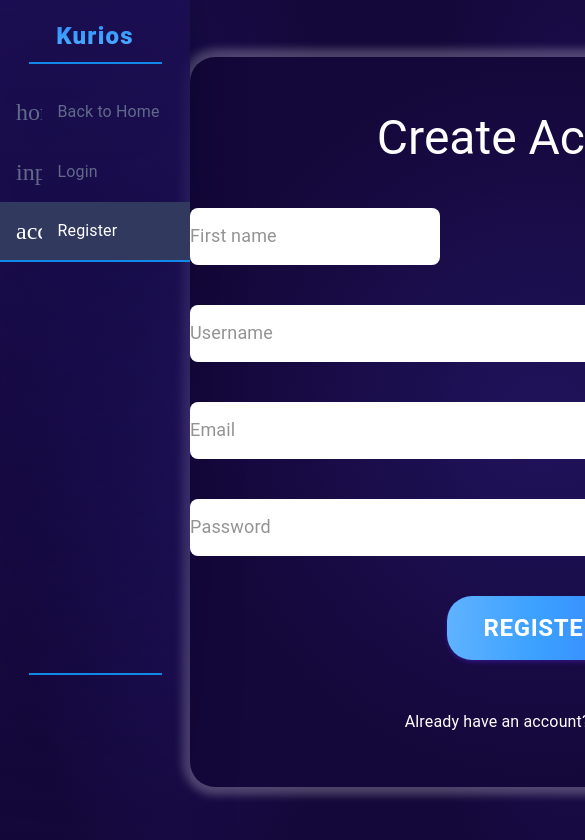
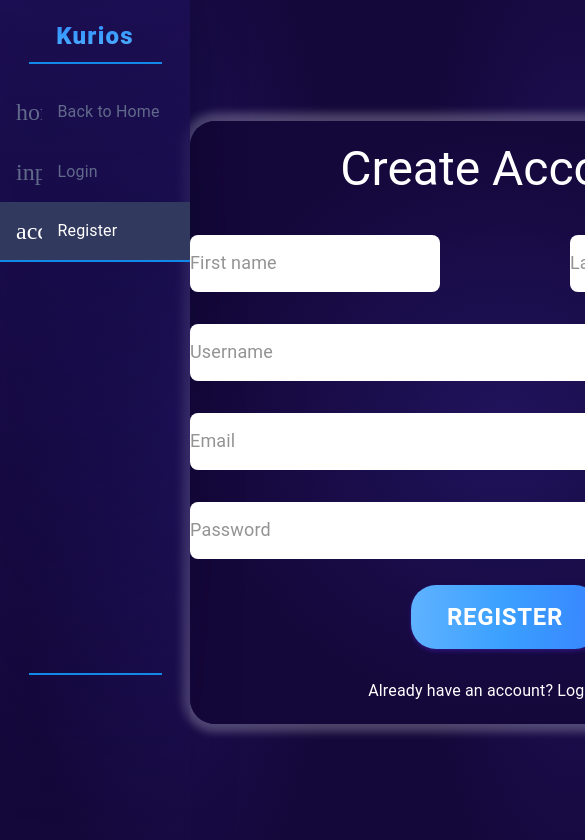
Before and after one commit to SITE-Capstone/capstone_fe, a React (Create React App) app: page /register in a window 390 px wide. Shown: the top 840 px of the page, 585 px wide, since content can reach past the window. Built offline with nearby package versions, Linux system fonts and the light colour scheme; no server answers; the HTML template or start-up script is replaced by a standard one.

Commit message:
fixed register and login responsiveness on laptop screens

```diff
--- a/src/components/App/App.js
+++ b/src/components/App/App.js
@@ -1,7 +1,7 @@
 import "./App.css";
 import { useState, useEffect } from "react";
 import apiClient from "../Services/apiClient";
-import { Routes, Route } from "react-router-dom";
+import { Routes, Route, Link } from "react-router-dom";
 import Tutorial from "../Tutorial/Tutorial";
 import Login from "../Login/Login";
 import Tradeview from "../Tradeview/Tradeview";
@@ -12,6 +12,7 @@ import Buy from "../Buy/Buy";
 import Sell from "../Sell/Sell";
 import Landing from "../Landing/Landing";
 import UserContext from "../../hooks/userContext";
+import { Button } from "@material-ui/core";
 
 function App() {
   const [user, setUser] = useState({});
@@ -49,7 +50,17 @@ function App() {
                 path="/tutorial"
                 element={
                   Object.keys(user).length === 0 ? (
-                    <h1 style={{ textAlign: "center" }}>Not logged in</h1>
+                    <div>
+                      <h1 style={{ textAlign: "center" }}>Not logged in</h1>
+                      <div style={{ display: "flex", width: 385, justifyContent: "space-between" }}>
+                        <Link to="/login" style={{ textDecoration: "none" }}>
+                          <Button variant="contained">Sign in</Button>
+                        </Link>
+                        <Link to="/register" style={{ textDecoration: "none" }}>
+                          <Button variant="contained">Register</Button>
+                        </Link>
+                      </div>
+                    </div>
                   ) : (
                     <Tutorial
                       setVideoUrl={setVideoUrl}
@@ -64,7 +75,17 @@ function App() {
                 path="/dashboard"
                 element={
                   Object.keys(user).length === 0 ? (
-                    <h1 style={{ textAlign: "center" }}>Not logged in</h1>
+                    <div>
+                      <h1 style={{ textAlign: "center" }}>Not logged in</h1>
+                      <div style={{ display: "flex", width: 385, justifyContent: "space-between" }}>
+                        <Link to="/login" style={{ textDecoration: "none" }}>
+                          <Button variant="contained">Sign in</Button>
+                        </Link>
+                        <Link to="/register" style={{ textDecoration: "none" }}>
+                          <Button variant="contained">Register</Button>
+                        </Link>
+                      </div>
+                    </div>
                   ) : (
                     <Dashboard setSymbol={setCoinSymbol} setName={setCoinName} />
                   )
--- a/src/components/Tradeview/Tradeview.js
+++ b/src/components/Tradeview/Tradeview.js
@@ -1,7 +1,6 @@
-import { React, useState, useEffect } from "react";
 import { Link } from "react-router-dom";
 // import apiClient from "../Services/apiClient";
-// import Chart from "../Chart/Chart";
+import Chart from "../Chart/Chart";
 import Coinheader from "../Coinheader/Coinheader";
 import About from "../About/About";
 import Statistics from "../Statistics/Statistics";
@@ -33,7 +32,7 @@ function Tradeview({ symbol, name, setTutorialId }) {
       <Link to="/dashboard" className={classes.link}>
         <Icon className={classes.back}>arrow_circle_up</Icon>
       </Link>
-      {/* <Chart symbol={symbol} /> */}
+      <Chart symbol={symbol} />
       <Coinheader symbol={symbol} />
       <About name={name} symbol={symbol} setTutorialId={setTutorialId} />
       <Statistics />
--- a/src/hooks/useLogin.js
+++ b/src/hooks/useLogin.js
@@ -27,6 +27,9 @@ const useLogin = ({ setUser }) => {
       color: "white",
       fontSize: "24px",
       fontWeight: "bold",
+      "@media (max-width: 1440px)": {
+        marginBottom: 30,
+      },
     },
     card: {
       backgroundColor: "red",
@@ -40,10 +43,18 @@ const useLogin = ({ setUser }) => {
       justifyContent: "center",
       alignItems: "center",
       textAlign: "center",
+      "@media (max-width: 1440px)": {
+        height: 603,
+        width: 630,
+      },
     },
     title: {
       marginTop: 60,
       marginBottom: 50,
+      "@media (max-width: 1440px)": {
+        marginTop: 40,
+        marginBottom: 30,
+      },
     },
     error: {
       color: "red",
--- a/src/hooks/useRegister.js
+++ b/src/hooks/useRegister.js
@@ -15,6 +15,9 @@ function useRegister({ setUser }) {
       borderRadius: "8px",
       height: "57px",
       margin: "20px 0 20px 0",
+      "@media (max-width: 1440px)": {
+        margin: "16px 0 16px 0",
+      },
     },
     registerBtn: {
       marginTop: 20,
@@ -27,9 +30,12 @@ function useRegister({ setUser }) {
       color: "white",
       fontSize: "24px",
       fontWeight: "bold",
+      "@media (max-width: 1440px)": {
+        marginTop: 10,
+        marginBottom: 30,
+      },
     },
     card: {
-      backgroundColor: "red",
       background: "radial-gradient(50% 50% at 50% 50%, #20135C 0%, #140739 100%)",
       boxShadow: "0px 0px 8px 8px rgba(255, 255, 255, 0.25)",
       borderRadius: "25px",
@@ -40,10 +46,18 @@ function useRegister({ setUser }) {
       justifyContent: "center",
       alignItems: "center",
       textAlign: "center",
+      "@media (max-width: 1440px)": {
+        height: 603,
+        width: 630,
+      },
     },
     title: {
       marginTop: 60,
       marginBottom: 50,
+      "@media (max-width: 1440px)": {
+        marginTop: 40,
+        marginBottom: 30,
+      },
     },
     name: {
       display: "flex",
```
